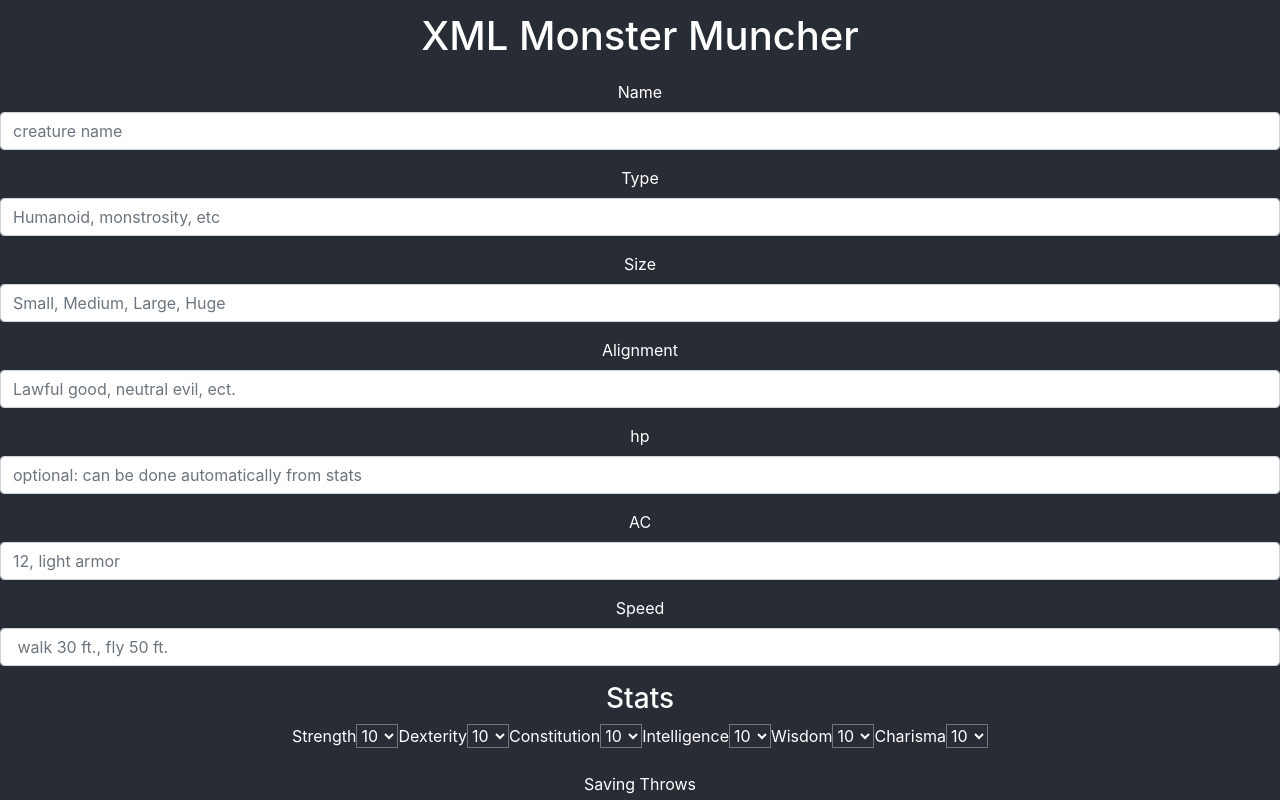
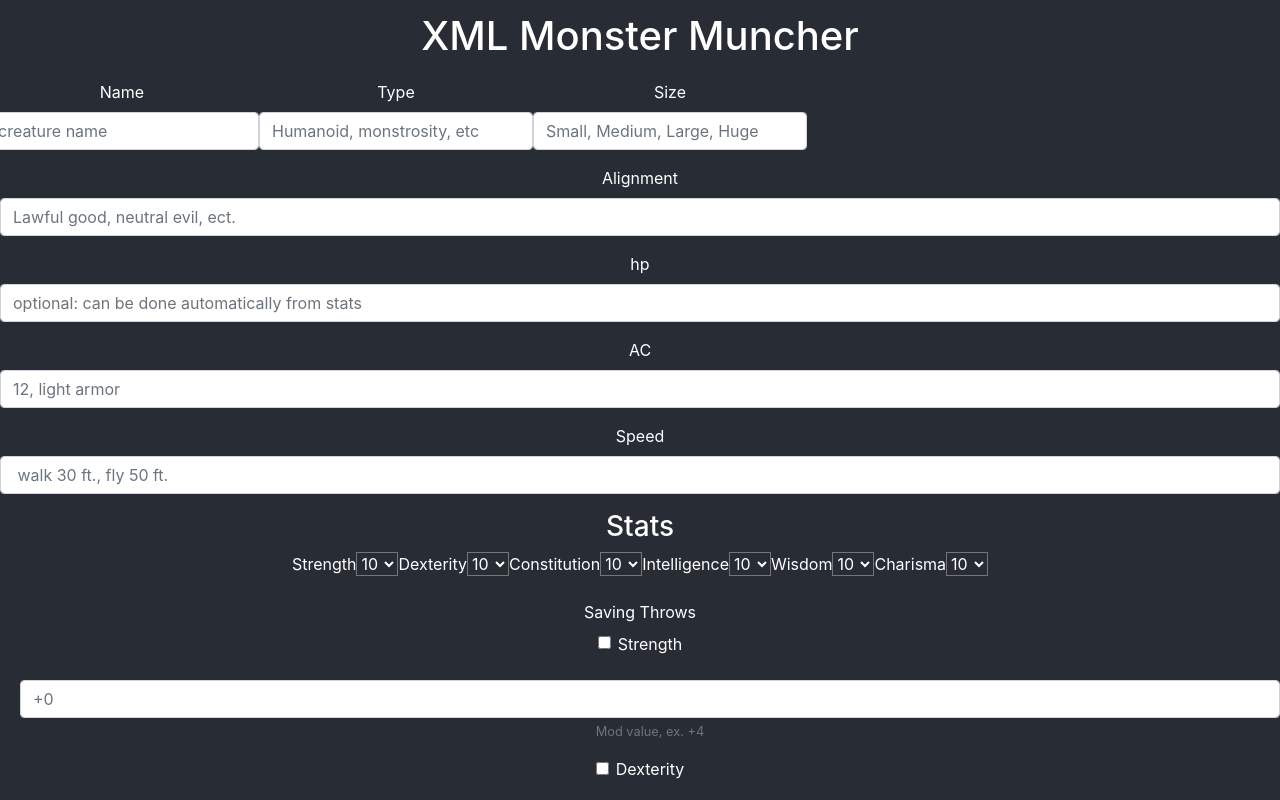
Before and after one commit to sbrevolution5/xml-monster-muncher, a React (Create React App) app: page / in a window 1280 px wide. Shown: the top 800 px of the page. Built offline with nearby package versions, Linux system fonts and the light colour scheme.

Commit message:
added form row div.

```diff
--- a/src/containers/form.js
+++ b/src/containers/form.js
@@ -199,18 +199,20 @@ class Form extends Component{
     }
     render(){
         return(
-            <form className="col-xs-6">
-                <div className="form-group">
+            <form className="form-group">
+                <div className="form-group row">
+                    <div className="col-xs-4">
                         <label for="nameInput">Name</label>
                         <input type="text" id="nameInput" placeholder="creature name" className="form-control"></input>
                     </div>
-                <div className="form-group">
+                    <div className="col-xs-4">
                         <label for="typeInput">Type</label>
                         <input type="text" id="typeInput" placeholder="Humanoid, monstrosity, etc" className="form-control"></input>
                     </div>
-                <div className="form-group">
+                    <div className="col-xs-4">
                         <label for="sizeInput">Size</label>
                         <input type="text" id="sizeInput" placeholder="Small, Medium, Large, Huge" className="form-control"></input>
+                    </div>
                 </div>
                 <div className="form-group">
                     <label for="alignmentInput">Alignment</label>
```
Lines whose indentation alone changed are shown as unchanged.
